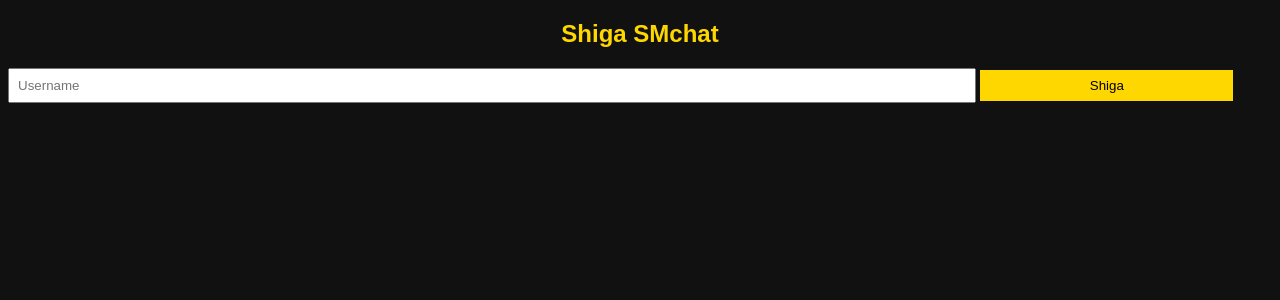
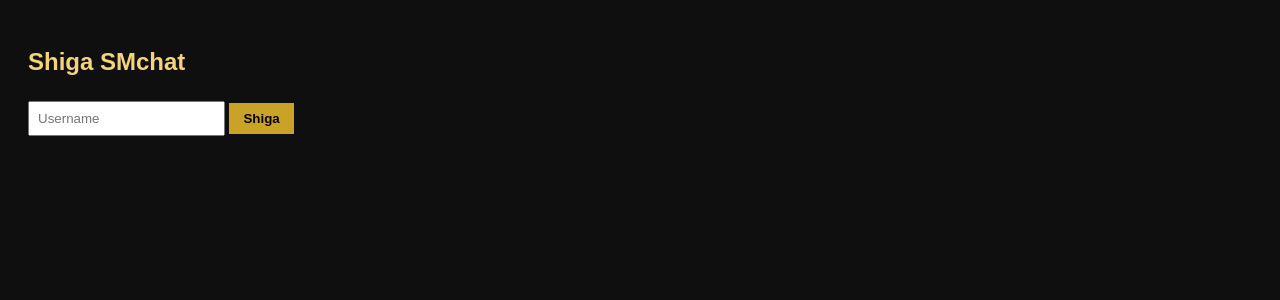
Before and after one commit to mahmudamg11sm/SMchat, a Flask app: page / in a window 1280 px wide. Shown: the top 300 px of the page. Run offline with Flask 3, Linux system fonts and the light colour scheme; some libraries are stand-ins or nearby versions.

Commit message:
Update style.css

```diff
--- a/static/style.css
+++ b/static/style.css
@@ -1,40 +1,28 @@
-body {
-    background: #111;
-    font-family: Arial;
-    color: #fff;
+body{
+  background:#0f0f0f;
+  color:#f5d37a;
+  font-family:Arial;
+  padding:20px;
 }
-
-.container {
-    max-width: 500px;
-    margin: auto;
-    margin-top: 40px;
-    background: #1c1c1c;
-    padding: 15px;
-    border-radius: 10px;
+button{
+  background:#c9a227;
+  border:none;
+  padding:8px 14px;
+  color:black;
+  font-weight:bold;
 }
-
-h2 {
-    text-align: center;
-    color: gold;
+input{
+  padding:8px;
+  margin:5px 0;
 }
-
-#chat {
-    height: 300px;
-    overflow-y: auto;
-    border: 1px solid #333;
-    padding: 10px;
-    margin-bottom: 10px;
+#users div{
+  cursor:pointer;
+  padding:6px;
+  border-bottom:1px solid #333;
 }
-
-input {
-    width: 75%;
-    padding: 8px;
+#messages{
+  min-height:200px;
+  border:1px solid #333;
+  margin:10px 0;
+  padding:10px;
 }
-
-button {
-    width: 20%;
-    padding: 8px;
-    background: gold;
-    border: none;
-    cursor: pointer;
-}
```
